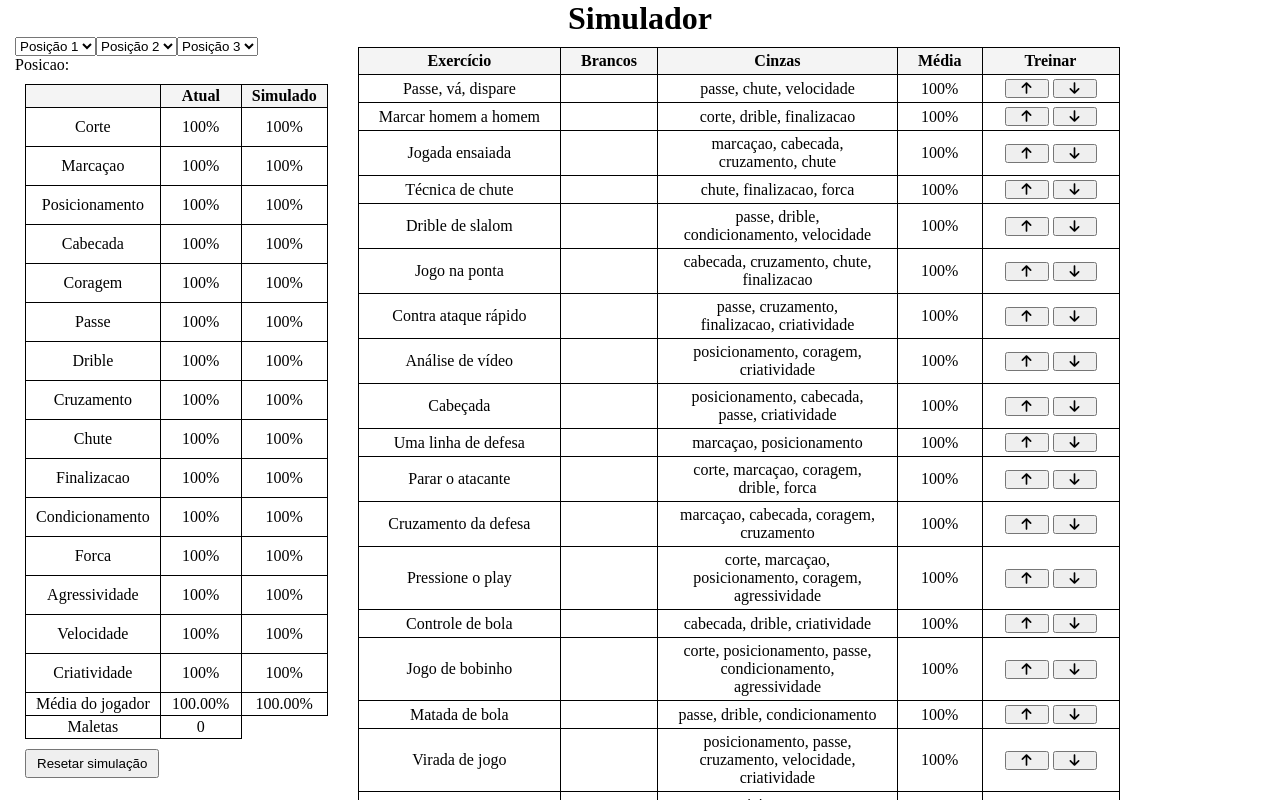
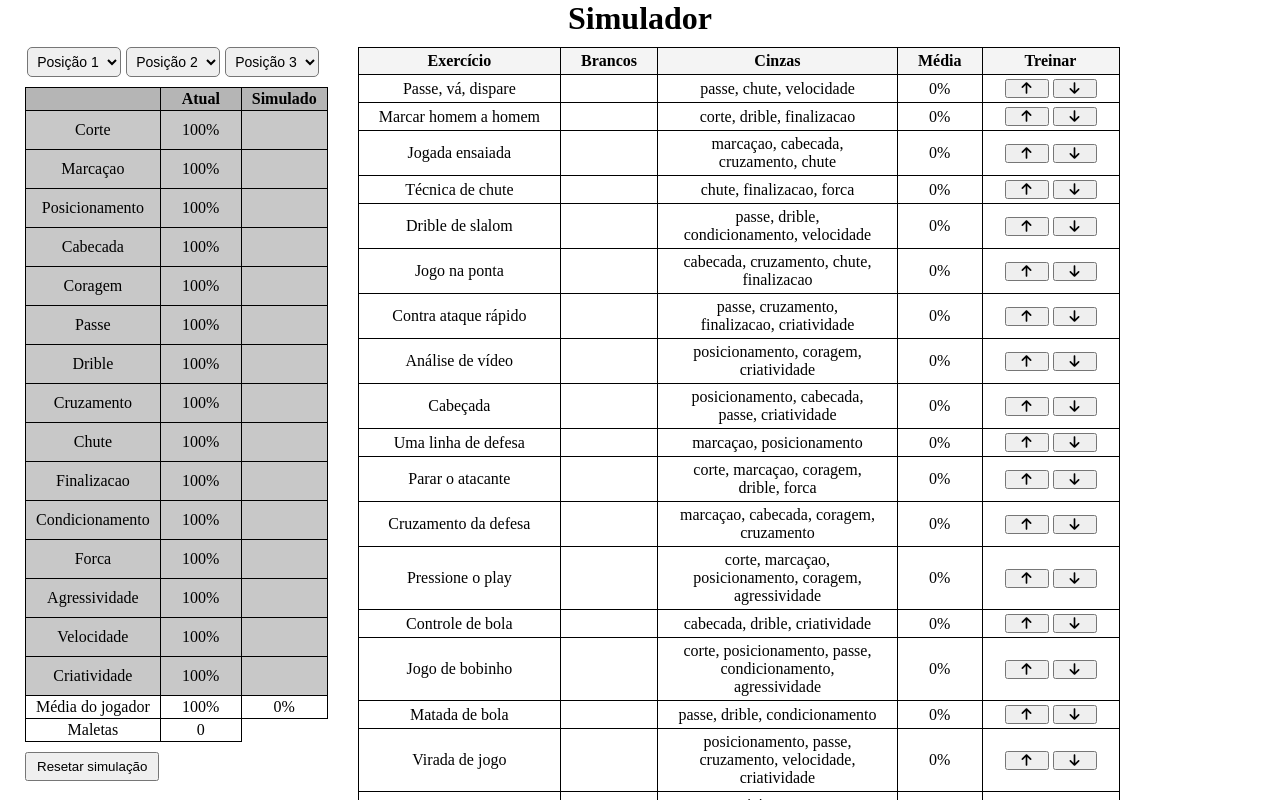
Before and after one commit to jonatasas10/simulador, a React (Vite) app: page / in a window 1280 px wide. Shown: the top 800 px of the page. Built offline with nearby package versions, Linux system fonts and the light colour scheme.

Commit message:
another version

```diff
--- a/src/App.jsx
+++ b/src/App.jsx
@@ -4,11 +4,12 @@ import './App.css'
 import {useState} from "react";
 
 function App() {
-    const [attrValues, setAttrValues] = useState(Array(15).fill(100));
+    const [attrValues, setAttrValues] = useState(Array(15).fill(null));
     const [originalAttributes, setOriginAttributes] = useState(Array(15).fill(100));
+    const [seqCount, setSeqCount] = useState([]);
+    const [prev, setPrev] = useState([]);
     const [reset, setReset] = useState(true);
     const [counter, setCounter] = useState(0);
-
     const attributes = {
         0: 'corte',
         1: 'marcaçao',
@@ -26,7 +27,7 @@ function App() {
         13: 'velocidade',
         14: 'criatividade'
     };
-    const attributesGK = [{
+    const attributesGK = {
         0: 'reflexos',
         1: 'agilidade',
         2: 'antecipação',
@@ -42,38 +43,15 @@ function App() {
         12: 'agressividade',
         13: 'velocidade',
         14: 'criatividade'
-    }]
-    const trainsOptions = [{
-        1: 'passe, vá, dispare',
-        2: 'marcar homem a homem',
-        3: 'jogada ensaiada',
-        4: 'técnica de chute',
-        5: 'drible de slalom',
-        6: 'jogo na ponta',
-        7: 'contra ataque rápido',
-        8: 'análise de vídeo',
-        9: 'cabeçada',
-        10: 'uma linha de defesa',
-        11: 'parar o atacante',
-        12: 'cruzamento da defesa',
-        13: 'treino de goleiro',
-        14: 'pressione o play',
-        15: 'controle de bola',
-        16: 'jogo de bobinho',
-        17: 'matada de bola',
-        18: 'virada de jogo',
-        19: 'posicionamento',
-        20: 'passes para o chute',
-        21: 'entradas',
-        22: 'aquecimento',
-        23: 'alongamento',
-        24: 'carioca com escadas',
-        25: 'corrida longa',
-        26: 'corrida de ir e vir',
-        27: 'corrida de obstáculo',
-        28: 'academia',
-        29: 'arrancada'
-    }];
+    };
+    const exercises = []
+    const [packs, setPacks] = useState(0);
+    const [sequencia, setSequencia] = useState([]);
+    const [positionsList, setPositionsList] = useState([]);
+    const [playerPositions, setPlayerPositions] = useState(Array(15).fill(1));
+    const [currentAvg, setCurrentAvg] = useState(0);
+    const [add, setAdd] = useState(0);
+    const [currentIndex, setCurrentIndex] = useState([]);
     const trainsAttrs = {
         // Posição 1 = Jogador de linha; Posição 2 = GK
         1: [[5, 8, 13], [2, 13]],
@@ -107,14 +85,9 @@ function App() {
         29: [[6, 10, 13], [3, 10, 13]]
     };
 
-    //console.log(trainsAttrs[1][0])
-    const exercises = []
     for (let i = 1; i <= 29; i++) {
-        exercises.push(trainsAttrs[i][0]);
+        positionsList[0] !== 'GK' ? exercises.push(trainsAttrs[i][0]) : exercises.push(trainsAttrs[i][1]);
     }
-    const [packs, setPacks] = useState(0);
-    const [sequencia, setSequencia] = useState([]);
-    const [playerPositions, setPlayerPositions] = useState(Array(15).fill(1));
 
     return (
         <>
@@ -122,7 +95,7 @@ function App() {
             <div className="table-container">
                 <Attributes original={originalAttributes}
                             setOriginal={setOriginAttributes}
-                            attrs={attributes}
+                            attrs={positionsList[0] !== 'GK' ? attributes : attributesGK}
                             attrValues={attrValues}
                             setAttrValues={setAttrValues}
                             reset={reset}
@@ -134,9 +107,15 @@ function App() {
                             setPlayerPositions={setPlayerPositions}
                             counter={counter}
                             setCounter={setCounter}
+                            positionsList={positionsList}
+                            setPositionsList={setPositionsList}
+                            setSeqCount={setSeqCount}
+                            setCurrentIndex={setCurrentIndex}
+                            setPrev={setPrev}
+                            setAdd={setAdd}
                 />
                 <Trainings exercises={exercises}
-                           attrs={attributes}
+                           attrs={positionsList[0] !== 'GK' ? attributes : attributesGK}
                            attrValues={attrValues}
                            setAttrValues={setAttrValues}
                            setPacks={setPacks}
@@ -147,9 +126,19 @@ function App() {
                            playerPositions={playerPositions}
                            counter={counter}
                            setCounter={setCounter}
+                           currentAvg={currentAvg}
+                           setCurrentAvg={setCurrentAvg}
+                           add={add}
+                           setAdd={setAdd}
+                           positionsList={positionsList}
+                           seqCount={seqCount}
+                           setSeqCount={setSeqCount}
+                           currentIndex={currentIndex}
+                           setCurrentIndex={setCurrentIndex}
+                           prev={prev}
+                           setPrev={setPrev}
                 />
             </div>
-
         </>
     )
 }
--- a/src/components/attributes.jsx
+++ b/src/components/attributes.jsx
@@ -1,10 +1,8 @@
-import {useEffect, useState} from 'react'
+import {useEffect} from 'react'
 import TableStyles from './attributes.module.css'
 import PropTypes from "prop-types";
 function Attributes(props) {
     const info = ['', 'Atual', 'Simulado'];
-    //const [attrValues, setAttrValues] = useState(Array(15).fill(100));
-    const [whiteAttrs, setWhiteAttrs] = useState(Array(15).fill(1));
     const attrValues = props.attrValues;
     const setAttrValues = props.setAttrValues;
     const originalAttributes = props.original;
@@ -17,47 +15,40 @@ function Attributes(props) {
     const playerPositions = props.playerPositions;
     const setPlayerPositions = props.setPlayerPositions;
     const setCounter = props.setCounter;
+    const setSeqCounter = props.setSeqCount;
+    const setCurrentIndex = props.setCurrentIndex;
+    const setPrev = props.setPrev;
+    const setAdd = props.setAdd;
     Object.keys(aux).forEach((key) => {
-        //console.log(key, aux[key]);
         attributes.push(aux[key]);
     });
 
-    /*
-    * Object.keys(myObject).forEach((key, index) => {
-    myObject[key] *= 2;
-        })
-    */
     const positions = ["GK", "DL", "DR", "DC", "DMC", "ML", "MR", "MC", "AML", "AMR", "AMC", "ST"];
-    const GK = [2, 2, 2, 2, 2, 2, 2, 2, 2, 2, 2, 1, 1, 1, 1];
-    const DL = [2, 2, 2, 1, 2, 1, 1, 2, 1, 1, 2, 1, 2, 2, 1];
-    const DR = [2, 2, 2, 1, 2, 1, 1, 2, 1, 1, 2, 1, 2, 2, 1];
-    const DC = [2, 2, 2, 2, 2, 1, 1, 1, 1, 1, 2, 2, 2, 1, 1];
-    const DMC = [2, 2, 2, 2, 2, 2, 1, 1, 1, 1, 2, 2, 2, 1, 2];
-    const ML = [1, 1, 2, 1, 1, 2, 2, 2, 1, 1, 2, 1, 1, 2, 2];
-    const MR = [1, 1, 2, 1, 1, 2, 2, 2, 1, 1, 2, 1, 1, 2, 2];
-    const MC = [2, 2, 2, 1, 2, 2, 2, 1, 2, 1, 2, 1, 1, 2, 2];
-    const AML = [1, 1, 1, 1, 1, 2, 2, 2, 2, 2, 2, 1, 1, 2, 2];
-    const AMR = [1, 1, 1, 1, 1, 2, 2, 2, 2, 2, 2, 1, 1, 2, 2];
-    const AMC = [1, 1, 1, 2, 1, 2, 2, 1, 2, 2, 2, 1, 1, 2, 2]
-    const ST = [1, 1, 2, 2, 1, 2, 2, 1, 2, 2, 1, 2, 1, 2, 2];
+    const positionsList = props.positionsList;
+    const setPositionsList = props.setPositionsList;
 
-    const [choosePositions, setChoosePositions] = useState();
-    const [positionsList, setPositionsList] = useState([]);
-    let numbers = Array(15).fill(1);
-
-    const handleNumbers = () => {
-        console.log(positionsList);
+    useEffect(() => {
+        const positionsNumbers= {
+            'GK': [2, 2, 2, 2, 2, 2, 2, 2, 2, 2, 2, 1, 1, 1, 1],
+            'DL': [2, 2, 2, 1, 2, 1, 1, 2, 1, 1, 2, 1, 2, 2, 1],
+            'DR': [2, 2, 2, 1, 2, 1, 1, 2, 1, 1, 2, 1, 2, 2, 1],
+            'DC': [2, 2, 2, 2, 2, 1, 1, 1, 1, 1, 2, 2, 2, 1, 1],
+            'DMC': [2, 2, 2, 2, 2, 2, 1, 1, 1, 1, 2, 2, 2, 1, 2],
+            'ML': [1, 1, 2, 1, 1, 2, 2, 2, 1, 1, 2, 1, 1, 2, 2],
+            'MR': [1, 1, 2, 1, 1, 2, 2, 2, 1, 1, 2, 1, 1, 2, 2],
+            'MC': [2, 2, 2, 1, 2, 2, 2, 1, 2, 1, 2, 1, 1, 2, 2],
+            'AML': [1, 1, 1, 1, 1, 2, 2, 2, 2, 2, 2, 1, 1, 2, 2],
+            'AMR': [1, 1, 1, 1, 1, 2, 2, 2, 2, 2, 2, 1, 1, 2, 2],
+            'AMC': [1, 1, 1, 2, 1, 2, 2, 1, 2, 2, 2, 1, 1, 2, 2],
+            'ST': [1, 1, 2, 2, 1, 2, 2, 1, 2, 2, 1, 2, 1, 2, 2]
         }
-    useEffect(() => {
-        console.log(positionsList)
-        let player = [...playerPositions];
-
+        let player = Array(15).fill(1);
         for (let i = 0; i < positionsList.length; i++) {
-            let position = eval(positionsList[i]);
+            let position = positionsNumbers[positionsList[i]];
             player.map((item, index) => {
-                position[index] === 2 ? player[index] = 2 : player[index] = 1;
-                //numbers[index] *= position[index];
-                console.log(position[index], index, i);
+                if (player[index] ===  1 && position[index] === 2){
+                    player[index] = 2;
+                }
             })
         }
         if(JSON.stringify(player) !== JSON.stringify(playerPositions)) {
@@ -70,15 +61,12 @@ function Attributes(props) {
         const currentPositions = [...positionsList];
         chose !== '' ? currentPositions[index] = chose : currentPositions.pop();
         setPositionsList(currentPositions);
-
-        setChoosePositions(chose);
     }
 
     const handleInputChange = (e, index) =>{
         const newVal = [...originalAttributes];
         let value = e.target.value;
         value = value.replace('%', '');
-        console.log("changing")
         newVal[index] = Number(value);
         setAttrValues(newVal);
         setOriginal(newVal);
@@ -86,12 +74,10 @@ function Attributes(props) {
 
     const handleKeyDown = (event, index) =>{
         if (event.key === 'Enter') {
-            console.log(`key typed: ${event.key}`);
             event.preventDefault();
             const nextRowIndex = index + 1;
             if (nextRowIndex < originalAttributes.length) {
                 const nextInput = document.querySelector(`#input-${nextRowIndex}`);
-
                 if (nextInput) {
                     nextInput.focus();
                 }
@@ -105,29 +91,137 @@ function Attributes(props) {
         setSequencia([]);
         setPlayerPositions(Array(15).fill(1));
         setCounter(0);
+        setSeqCounter([]);
+        setCurrentIndex([]);
+        setPrev([]);
+        setAdd(0);
     }
+
+    const filterPositions = (index) => {
+        const pos0 = positionsList[0];
+        const pos1 = positionsList[1];
+        const includesAny = (position, substrings) =>
+            substrings.some((substring) => position === substring);
+        switch (index) {
+            case 1:
+                if(pos0 === 'GK' || positionsList.length === 0) {
+                    return [];
+                }
+                else if(pos0 === 'DL'){
+                    return positions.filter((position) => includesAny(position, ['DC', 'ML']));
+                }
+                else if(pos0 === 'DR'){
+                    return positions.filter((position) => includesAny(position, ['DC', 'MR']));
+                }
+                else if(pos0 === 'DC'){
+                    return positions.filter((position) => includesAny(position, ['DL', 'DR', 'DMC']));
+                }
+                else if(pos0 === 'DMC'){
+                    return positions.filter((position) => includesAny(position, ['DC', 'MC']));
+                }
+                else if(pos0 === 'ML'){
+                    return positions.filter((position) => includesAny(position, ['DL', 'MC', 'AML']));
+                }
+                else if(pos0 === 'MR'){
+                    return positions.filter((position) => includesAny(position, ['DR', 'MC', 'AMR']));
+                }
+                else if(pos0 === 'MC'){
+                    return positions.filter((position) => includesAny(position, ['DMC', 'ML', 'MR', 'AMC']));
+                }
+                else if(pos0 === 'AML'){
+                    return positions.filter((position) => includesAny(position, ['ML', 'AMC', 'ST']));
+                }
+                else if(pos0 === 'AMR'){
+                    return positions.filter((position) => includesAny(position, ['MR', 'AMC', 'ST']));
+                }
+                else if(pos0 === 'AMC'){
+                    return positions.filter((position) => includesAny(position, ['MC','AML', 'AMR', 'ST']));
+                }
+                else{
+                    return positions.filter((position) => includesAny(position, ['AML', 'AMC', 'AMR']));
+                }
+            case 2:
+                if(pos0 === 'GK'|| positionsList.length < 2){
+                    return [];
+                }
+                else if(pos0 === 'DL' && pos1 === 'DC' || pos0 === 'DC' && pos1 === 'DL'){
+                    return positions.filter((position) => includesAny(position, ['DR', 'ML', 'DMC']));
+                }
+                else if(pos0 === 'DR' && pos1 === 'DC' || pos0 === 'DC' && pos1 === 'DR'){
+                    return positions.filter((position) => includesAny(position, ['DL', 'MR', 'DMC']));
+                }
+                else if(pos0 === 'DL' && pos1 === 'ML' || pos0 === 'ML' && pos1 === 'DL'){
+                    return positions.filter((position) => includesAny(position, ['DC', 'AML', 'MC']));
+                }
+                else if(pos0 === 'DR' && pos1 === 'MR' || pos0 === 'MR' && pos1 === 'DR'){
+                    return positions.filter((position) => includesAny(position, ['DC', 'AMR', 'MC']));
+                }
+                else if(pos0 === 'DC' && pos1 === 'DMC' || pos0 === 'DMC' && pos1 === 'DC'){
+                    return positions.filter((position) => includesAny(position, ['DC', 'AML', 'MC']));
+                }
+                else if(pos0 === 'DMC' && pos1 === 'MC' || pos0 === 'MC' && pos1 === 'DMC'){
+                    return positions.filter((position) => includesAny(position, ['DC', 'AMC', 'ML', 'MR']));
+                }
+                else if(pos0 === 'MC' && pos1 === 'ML' || pos0 === 'ML' && pos1 === 'MC'){
+                    return positions.filter((position) => includesAny(position, ['DMC', 'AML', 'MR', 'AMC']));
+                }
+                else if(pos0 === 'MC' && pos1 === 'MR' || pos0 === 'MR' && pos1 === 'MC'){
+                    return positions.filter((position) => includesAny(position, ['DMC', 'AMR', 'ML', 'AMC']));
+                }
+                else if(pos0 === 'MC' && pos1 === 'AMC' || pos0 === 'AMC' && pos1 === 'MC'){
+                    return positions.filter((position) => includesAny(position, ['DMC','ML', 'MR', 'AML', 'AMR', 'ST']));
+                }
+                else if(pos0 === 'ML' && pos1 === 'AML' || pos0 === 'AML' && pos1 === 'ML'){
+                    return positions.filter((position) => includesAny(position, ['DL', 'MC', 'AMC', 'ST']));
+                }
+                else if(pos0 === 'MR' && pos1 === 'AMR' || pos0 === 'AMR' && pos1 === 'MR'){
+                    return positions.filter((position) => includesAny(position, ['DR', 'MC', 'AMC', 'ST']));
+                }
+                else if(pos0 === 'AMC' && pos1 === 'AML' || pos0 === 'AML' && pos1 === 'AMC'){
+                    return positions.filter((position) => includesAny(position, ['ML', 'MC', 'AMR', 'ST']));
+                }
+                else if(pos0 === 'AMC' && pos1 === 'AMR' || pos0 === 'AMR' && pos1 === 'AMC'){
+                    return positions.filter((position) => includesAny(position, ['MR', 'MC', 'AML', 'ST']));
+                }
+                else if(pos0 === 'AML' && pos1 === 'ST' || pos0 === 'ST' && pos1 === 'AML'){
+                    return positions.filter((position) => includesAny(position, ['AMC', 'ML', 'AMR']));
+                }
+                else if(pos0 === 'AMR' && pos1 === 'ST' || pos0 === 'ST' && pos1 === 'AMR'){
+                    return positions.filter((position) => includesAny(position, ['AMC', 'MR', 'AML']));
+                }
+                else{
+                    return positions.filter((position) => includesAny(position, ['MC', 'AML', 'AMR']));
+                }
+            default:
+                return positions;
+        }
+    };
 
     return(
         <div>
-            <select value={positionsList[0]} onChange={(e) => handlePositionsChange(e,0)}>
+            <div className={TableStyles.buttons}>
+                <select value={positionsList[0]} onChange={(e) => handlePositionsChange(e, 0)}>
                     <option value="">Posição 1</option>
                     {positions.map((position, index) => (
                         <option key={index} value={position}>{position}</option>
                     ))}
                 </select>
-            <select value={positionsList[1]} onChange={(e) => handlePositionsChange(e,1)}>
+                <select value={positionsList[1]} onChange={(e) => handlePositionsChange(e, 1)}>
                     <option value={""}>Posição 2</option>
-                {positions.map((position, index) => (
+                    {filterPositions(1).map((position, index) => (
                             <option key={index} value={position}>{position}</option>
-                ))}
+                        )
+                    )}
                 </select>
-            <select value={positionsList[2]} onChange={(e) => handlePositionsChange(e,2)}>
-                <option value={""}>Posição 3</option>
-                {positions.map((position, index) => (
+                <select value={positionsList[2]} onChange={(e) => handlePositionsChange(e, 2)}>
+                    <option value="">Posição 3</option>
+                    {filterPositions(2).map((position, index) => (
                             <option key={index} value={position}>{position}</option>
-                ))}
+                        )
+                    )}
                 </select>
-            <p>Posicao: {choosePositions}</p>
+            </div>
+
             <table className={TableStyles.table}>
                 <thead>
                 <tr>
@@ -138,14 +232,15 @@ function Attributes(props) {
                 </thead>
                 <tbody>
                 {attributes.map((attribute, attrIndex) => (
-                    <tr key={attrIndex}>
+                    <tr className={playerPositions[attrIndex] === 1 ? TableStyles.attrColorGray : TableStyles.attrWhite}
+                        key={attrIndex}>
                         <td>{attribute.charAt(0).toUpperCase() + attribute.slice(1)}</td>
                         <td>
                             <input
                                 className={TableStyles.inputTable}
                                 id={`input-${attrIndex}`}
                                 type="text"
-                                value={`${originalAttributes[attrIndex]}%`}
+                                value={originalAttributes[attrIndex] !== null ? `${originalAttributes[attrIndex]}%` : ''}
                                 onChange={(event) => handleInputChange(event, attrIndex)}
                                 onKeyDown={(event) => handleKeyDown(event, attrIndex)}
                                 onClick={event => {
@@ -153,18 +248,18 @@ function Attributes(props) {
                                 }}
                             />
                         </td>
-                        <td>{attrValues.at(attrIndex)}%</td>
+                        <td>{attrValues.at(attrIndex) !== null ? `${attrValues.at(attrIndex)}%`: ''}</td>
                     </tr>
                 ))}
                 <tr>
                     <td>Média do jogador</td>
                     <td>{((originalAttributes.reduce((a, b) => {
                         return a + b
-                    })) / 15).toFixed(2)}%
+                    })) / 15).toFixed(0)}%
                     </td>
                     <td>{((attrValues.reduce((a, b) => {
                         return a + b
-                    })) / 15).toFixed(2)}%
+                    })) / 15).toFixed(0)}%
                     </td>
                 </tr>
                 <tr>
@@ -192,4 +287,10 @@ Attributes.propTypes = {
     playerPositions: PropTypes.array.isRequired,
     setPlayerPositions: PropTypes.func.isRequired,
     setCounter: PropTypes.func.isRequired,
+    positionsList: PropTypes.array.isRequired,
+    setPositionsList: PropTypes.func.isRequired,
+    setSeqCount: PropTypes.func.isRequired,
+    setCurrentIndex: PropTypes.func.isRequired,
+    setPrev: PropTypes.func.isRequired,
+    setAdd: PropTypes.func.isRequired,
 }
--- a/src/components/attributes.module.css
+++ b/src/components/attributes.module.css
@@ -3,6 +3,26 @@
     margin-top: 10px;
     margin-left: 10px;
     border-collapse: collapse;
+
+}
+
+.buttons{
+    margin-left: 12px;
+    margin-top: 10px;
+    text-align: center;
+    margin-bottom: 10px;
+    gap: 5px;
+    display: flex;
+
+}
+
+.buttons select{
+    display: inline-block;
+    font-size: 14px;
+    text-align: center;
+    border-radius: 5px;
+    padding: 5px;
+    cursor: pointer;
 
 }
 
@@ -18,24 +38,29 @@
 }
 
 .table th {
-    background-color: #f4f4f4;
+    background-color: #b5b5b5;
 }
 .inputTable{
     width: 60px;
-   /* height: 100%;*/
     padding: 8px 1px; /* Add padding inside the input for better click area */
     display: block;
     border: none;
+    box-sizing: border-box;
     text-align: center;
     font-size: 16px;
     font-family: Arial sans-serif;
-    /*border: none; !* Remove border *!
-    outline: none; !* Remove outline *!
-    position: absolute; !* Position input absolutely within the cell *!*/
     top: 0;
     left: 0;
+    background-color: transparent;
 }
 
+.attrColorGray{
+    background-color: #c8c8c8;
+}
+.attrWhite{
+    /*background-color: #ffffff;*/
+    background-color: white;
+}
 .buttonReset{
     margin-top: 10px;
     padding: 5px 10px;
```
Also changed, not shown: src/components/trainings.jsx (+46 -69 lines). Lines whose indentation alone changed are shown as unchanged.
